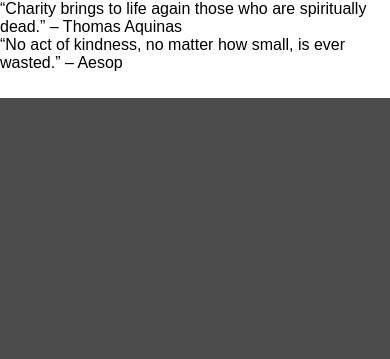
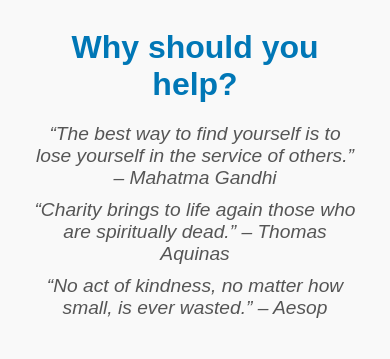
Before and after one commit to elejerlija/UEB25_Gr6, a PHP site: page / in a window 390 px wide; the page is wider, and only the part inside the window is pictured. Shown: the part 746-1105 px from the top of that part. Before the commit the page ends 844 px from the top of that part, so only its background shows below. Run offline with PHP 8.4, Linux system fonts and the light colour scheme.

Commit message:
Eshte stilizuar pjesa e quotes

```diff
--- a/style.css
+++ b/style.css
@@ -106,3 +106,49 @@
     margin-top: 10px;
 
 }
+.quotes {
+    padding: 50px;
+    text-align: center;
+    background-color: #f9f9f9;
+    color: #333;
+}
+
+.quotes h2 {
+    font-size: 2em;
+    margin-bottom: 20px;
+    color: #0077b6;
+}
+
+.quotes p {
+    font-size: 1.2em;
+    margin: 10px 0;
+    font-style: italic;
+    color: #555;
+}
+
+
+
+
+@media (max-width: 768px) {
+    .top-bar {
+        flex-direction: column;
+        align-items: center;
+        padding: 10px;
+    }
+
+    .nav-links {
+        flex-direction: column;
+        align-items: center;
+        padding: 10px;
+    }
+
+    .hero .hero-text {
+        text-align: center;
+        left: 50%;
+        transform: translate(-50%, -50%);
+    }
+
+    .quotes {
+        padding: 30px;
+    }
+}
```
